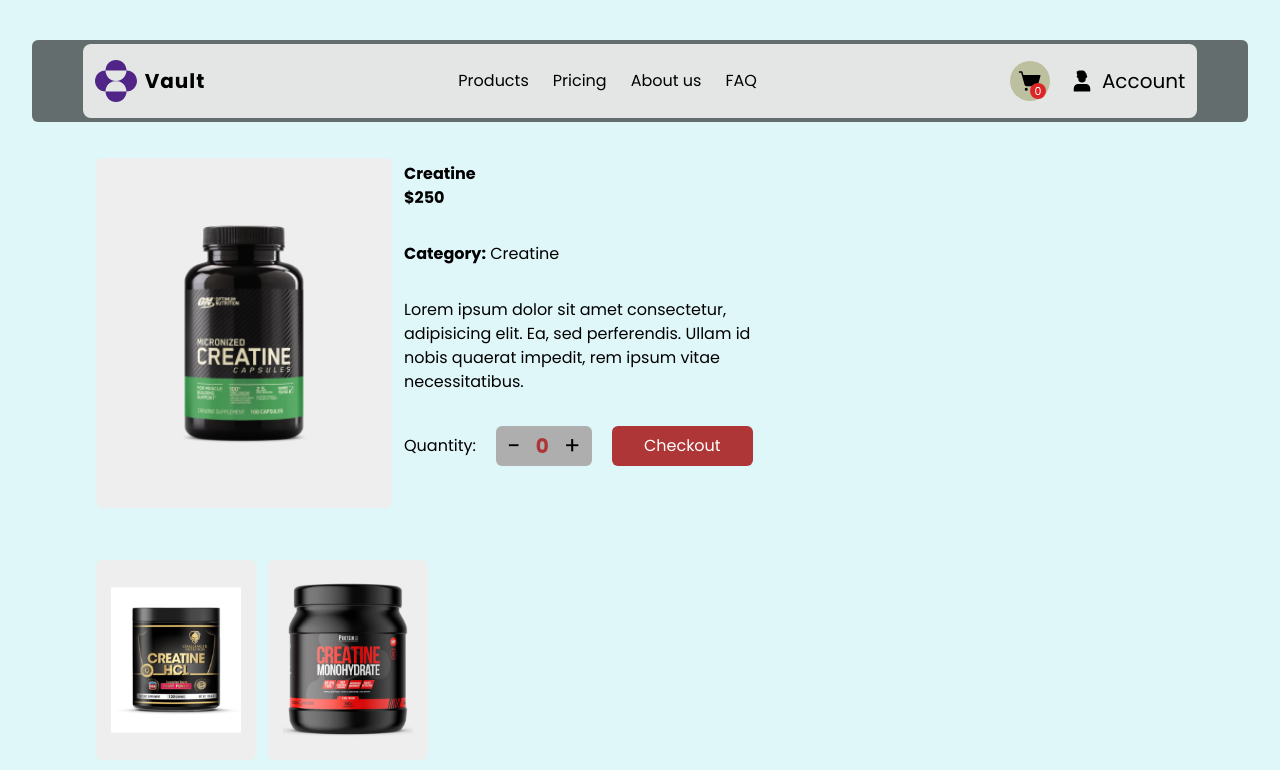
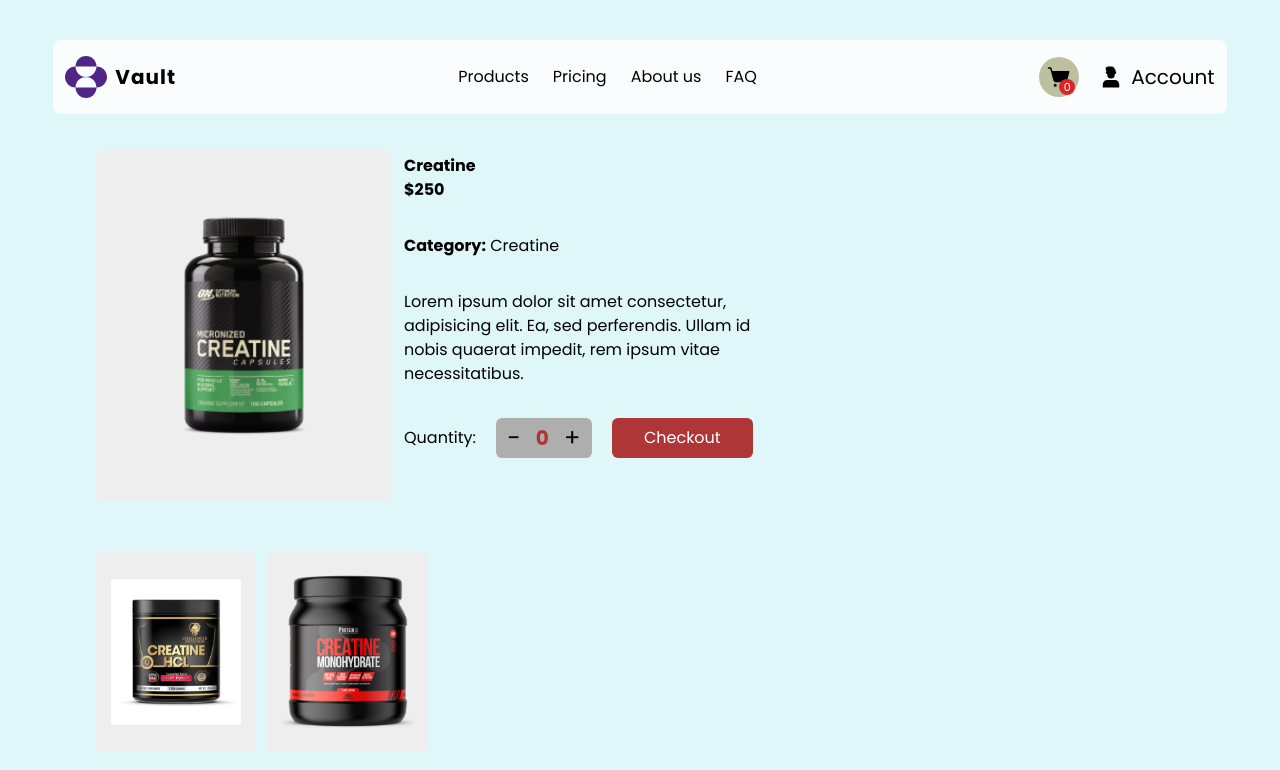
Before and after one commit to ikennarichard/timbu-store, a Next.js app: page /product/1 in a window 1280 px wide. Shown: the top 770 px of the page. Built offline with nearby package versions, Linux system fonts and the light colour scheme.

Commit message:
Remove container style in large screens

```diff
--- a/app/product/[productId]/layout.tsx
+++ b/app/product/[productId]/layout.tsx
@@ -12,7 +12,7 @@
 }>) {
   return (
     <main className="bg-light_cyan pt-10 flex flex-col gap-6 min-h-screen overflow-x-hidden">
-      <div className="bg-[#0000008e] rounded-md py-1 w-[95%] mx-auto">
+      <div className="md:bg-[#0000008e] md:rounded-md md:py-1 md:w-[95%] md:mx-auto">
         <Header />
       </div>
       {children}
```
